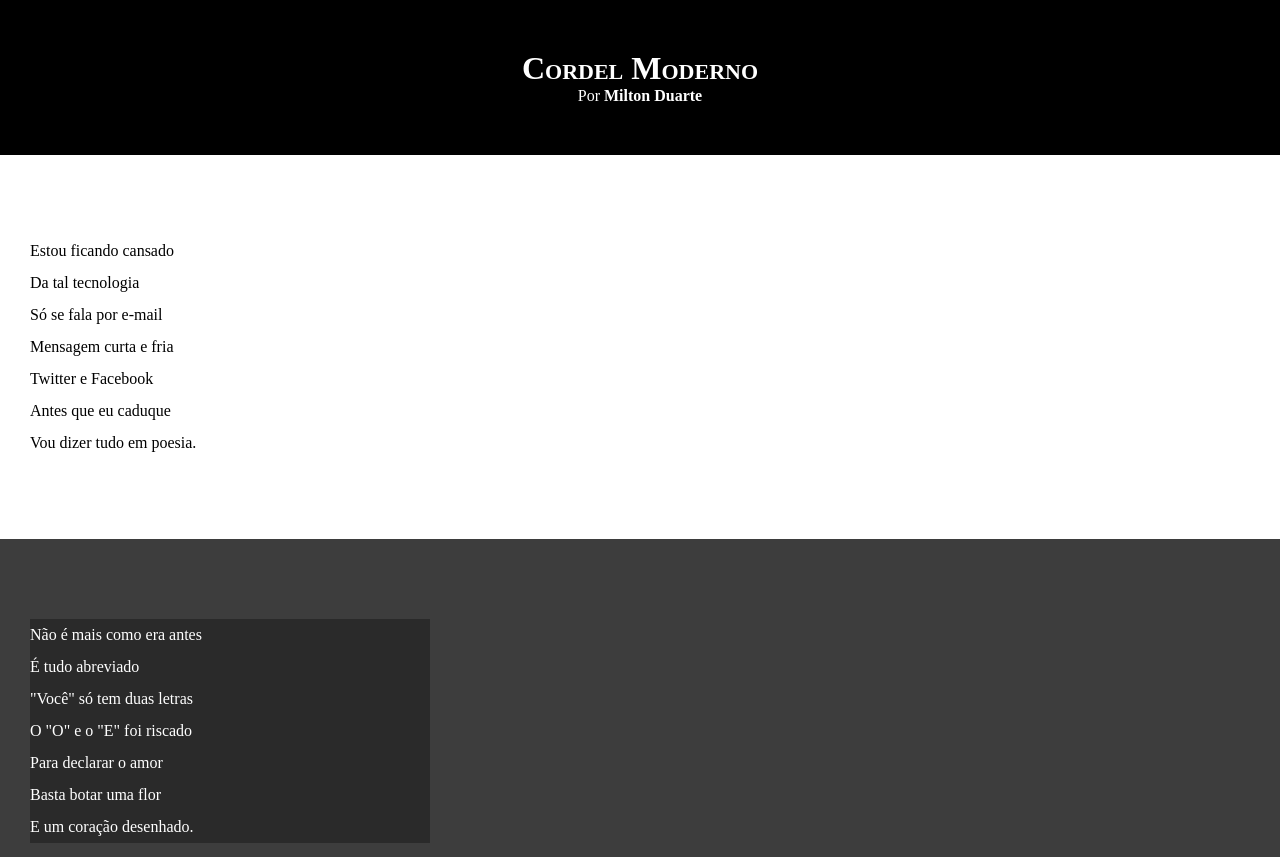
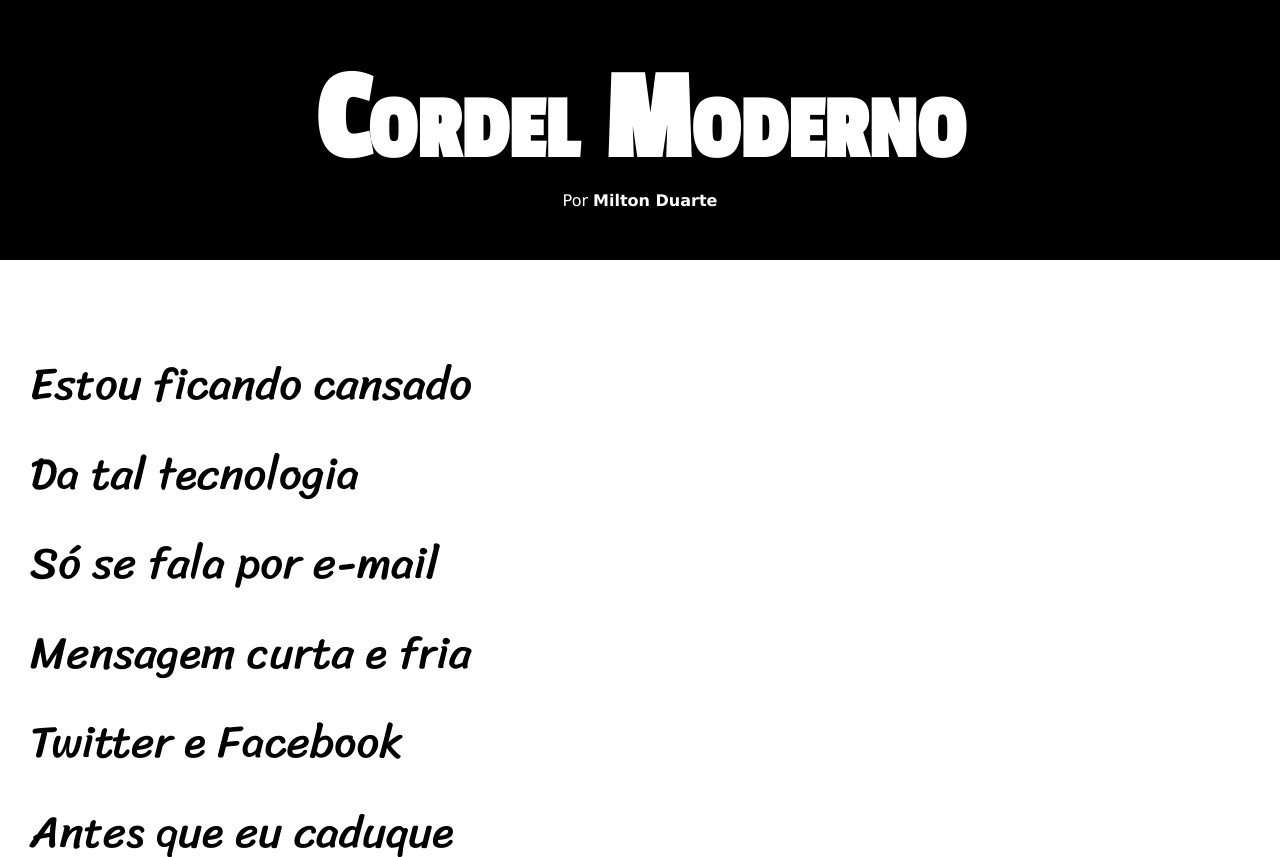
Before and after one commit to diegcavalcante/html-css, a plain HTML site: page desafio/d012/index.html in a window 1280 px wide. Shown: the top 857 px of the page. Drawn offline with Linux system fonts and the light colour scheme.

Commit message:
atualização de estilos 22

```diff
--- a/desafio/d012/estilo/style.css
+++ b/desafio/d012/estilo/style.css
@@ -1,13 +1,26 @@
 @charset "UTF-8";
+
+@import url('https://fonts.googleapis.com/css2?family=Passion+One&display=swap');
+
+@import url('https://fonts.googleapis.com/css2?family=Sriracha&display=swap');
+
+:root {
+    --fonte1: Verdana, 'Geneva', Tahoma, sans-serif;
+    --fonte2: 'Passion One', 'cursive';
+    --fonte3: 'Sriracha', 'cursive';
+}
 
 *{
     margin: 0px;
     padding: 0px;
+    font-size: 1em;
+
 }
 
 html, body{
     min-height: 100vh;
     background-color: darkgray;
+    font-family: var(--fonte1);
 }
 
 header{
@@ -19,6 +32,8 @@ header{
     header > h1 {
         padding-top: 50px;
         font-variant: small-caps;
+        font-family: var(--fonte2);
+        font-size: 10vw;
     }
 
     header > p {
@@ -40,6 +55,8 @@ header{
         padding-bottom: 10vh;
         line-height: 2em;
         padding-left: 30px;
+        font-family: var(--fonte3);
+        font-size: 3.5vw;
     }
 
     section.normal {
@@ -53,7 +70,8 @@ header{
     }
 
     section.imagem > p {
-        width: 400px;
+        display: inline-block;
+        padding: 5px;
         background-color: rgba(0, 0, 0, 0.315);
     }
 
```
